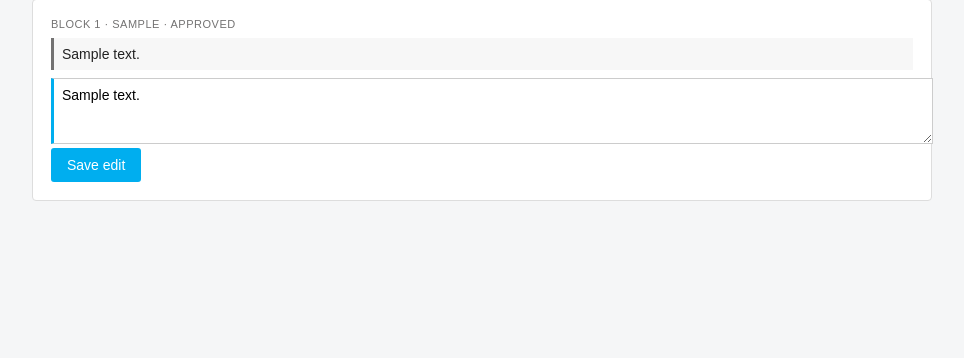
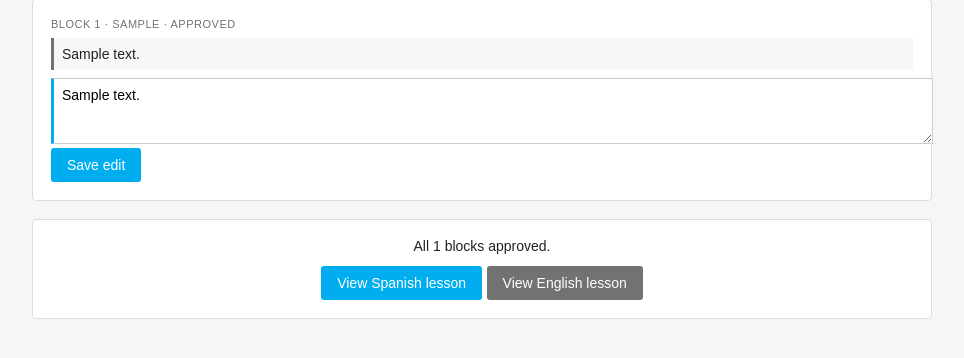
Before and after one commit to jKeonaona/lessonforge, a Flask app: page /document/1/spanish in a window 1280 px wide. Shown: the part 251-609 px from the top of the page, without its empty margins (158-1122 px from the left). Run offline with Flask 3, Linux system fonts and the light colour scheme; tables that the repository leaves empty hold one stand-in row (values such as "Sample post").

Commit message:
Add bilingual lesson view with language toggle and review page footer

```diff
--- a/app.py
+++ b/app.py
@@ -160,11 +160,15 @@ def create_app():
     @app.route("/document/<int:doc_id>/lesson")
     def lesson(doc_id):
         doc = SourceDocument.query.get_or_404(doc_id)
+        lang = request.args.get("lang", "en")
         blocks = (Block.query.filter_by(source_doc_id=doc.id)
                   .order_by(Block.seq).all())
         rendered = []
         for b in blocks:
-            text = (b.text_en or "").strip()
+            if lang == "es":
+                text = (b.text_es or "").strip()
+            else:
+                text = (b.text_en or "").strip()
             if not text:
                 continue
             if b.block_type == "list_item":
@@ -177,7 +181,8 @@ def create_app():
             else:
                 rendered.append({"kind": "paragraph", "text": text})
         return render_template("lesson.html", doc=doc, rendered=rendered,
-                               phase=doc_phase(doc), label=PHASE_LABEL)
+                               phase=doc_phase(doc), label=PHASE_LABEL,
+                               lang=lang)
 
     @app.route("/document/<int:doc_id>/spanish")
     def spanish(doc_id):
--- a/templates/translate.html
+++ b/templates/translate.html
@@ -64,4 +64,20 @@
   {% endif %}
 </div>
 {% endfor %}
+
+<div class="card" style="text-align:center">
+  {% if approved == total %}
+    <p style="font-size:14px;margin:0 0 12px">
+      All {{ total }} blocks approved.</p>
+    <a href="{{ url_for('lesson', doc_id=doc.id, lang='es') }}">
+      <button type="button">View Spanish lesson</button></a>
+    <a href="{{ url_for('lesson', doc_id=doc.id) }}">
+      <button type="button" style="background:#737272">View English lesson</button></a>
+  {% else %}
+    <p style="font-size:14px;color:#737272;margin:0 0 12px">
+      {{ total - approved }} blocks still need approval.</p>
+    <a href="{{ url_for('document', doc_id=doc.id) }}">
+      <button type="button" style="background:#737272">Back to document</button></a>
+  {% endif %}
+</div>
 {% endblock %}
```
Also changed, not shown: templates/lesson.html (+7 -1 lines).
